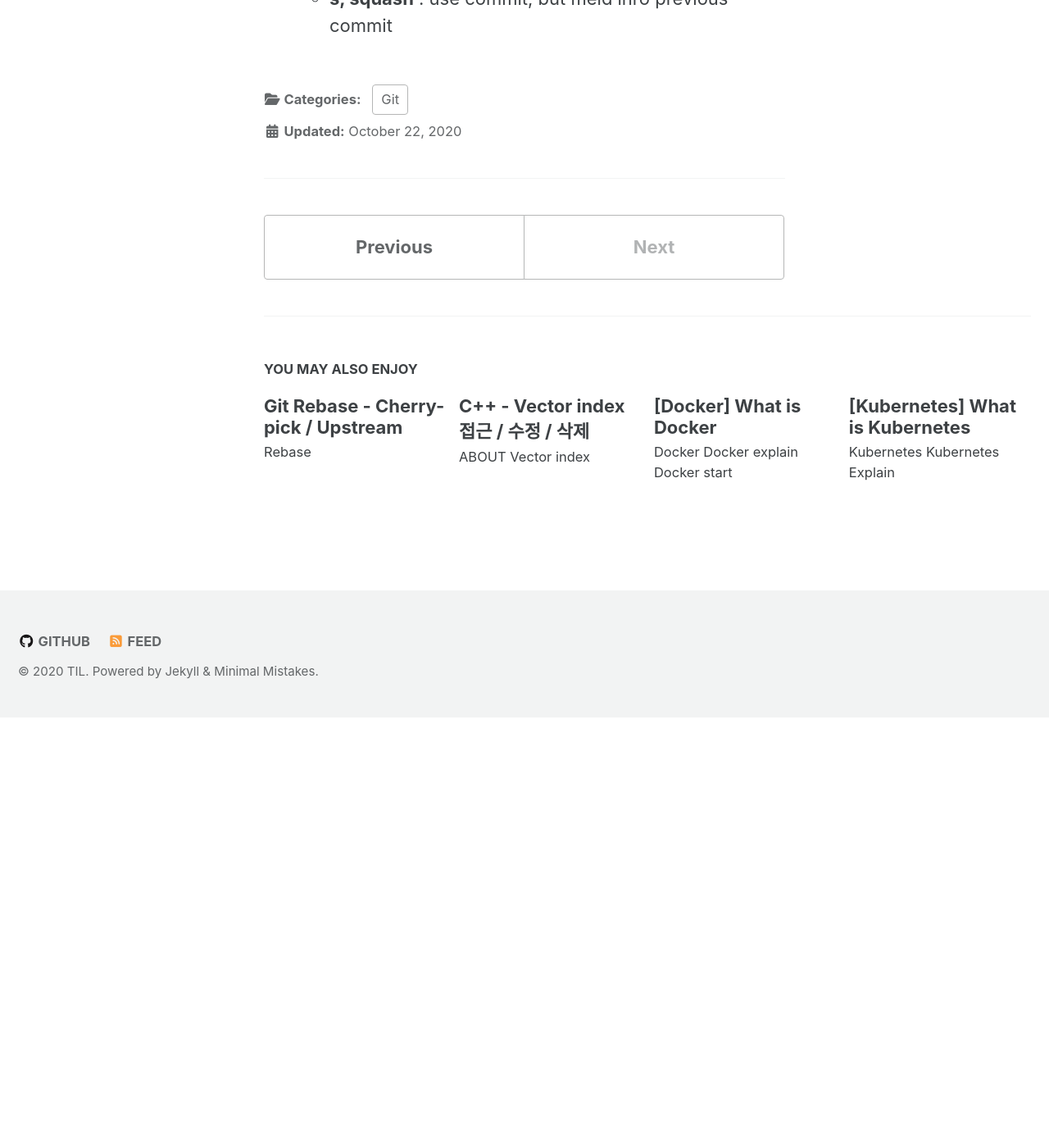
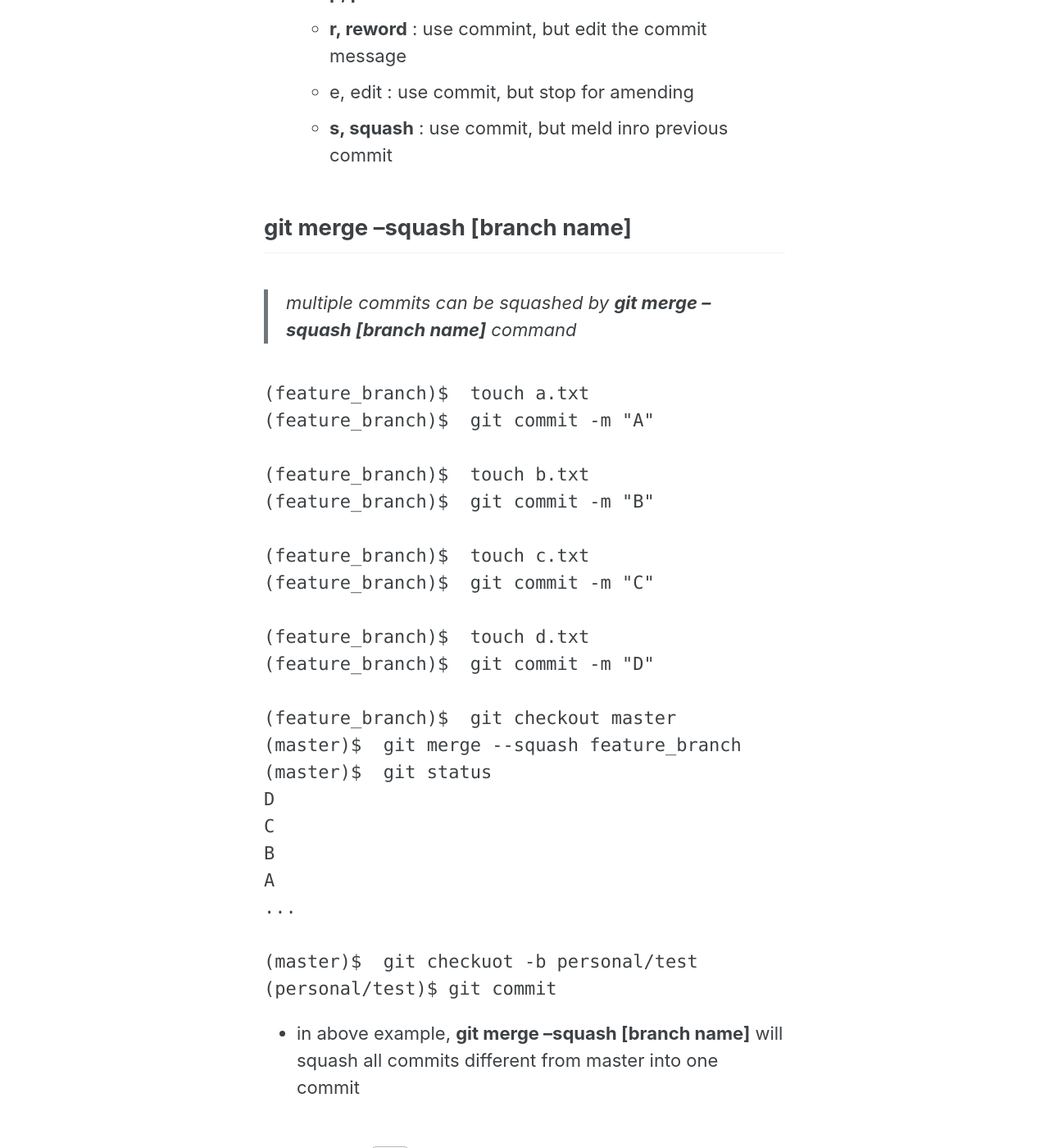
Before and after one commit to sujinsjlee/TIL, a Jekyll site: the page built from _posts/2020-10-22-Git_MergeSquash.md, in a window 1280 px wide and 1400 px high, scrolled down 2211 px. Shown: the whole window at 82% size. Built offline with Jekyll 4.4.1, drawn with Linux system fonts in a browser that asks for light colours; cached includes are drawn as plain includes; nearby versions of some CDN libraries; before the commit the page ends 3086 px from its top, so only the background shows below that; some of the changed text lies outside the part shown.

Commit message:
[git] git merge --squash

````diff
--- a/_posts/2020-10-22-Git_MergeSquash.md
+++ b/_posts/2020-10-22-Git_MergeSquash.md
@@ -38,7 +38,10 @@ tags:
 d839f20a A
 ```
 * __HEAD__ is currently pointing at D
-* Squash D,C,B into A
+
+## git reabase -i HEAD~3
+>  Squash D,C,B into A
+
 
 ```
 git reabase -i HEAD~3
@@ -66,3 +69,36 @@ s 4beaeec1 D
   * **r, reword** : use commint, but edit the commit message
   * e, edit : use commit, but stop for amending
   * **s, squash** : use commit, but meld inro previous commit
+
+
+## git merge --squash [branch name]
+> multiple commits can be squashed by **git merge --squash [branch name]** command
+
+
+```git
+(feature_branch)$  touch a.txt
+(feature_branch)$  git commit -m "A"
+
+(feature_branch)$  touch b.txt
+(feature_branch)$  git commit -m "B"
+
+(feature_branch)$  touch c.txt
+(feature_branch)$  git commit -m "C"
+
+(feature_branch)$  touch d.txt
+(feature_branch)$  git commit -m "D"
+
+(feature_branch)$  git checkout master
+(master)$  git merge --squash feature_branch
+(master)$  git status
+D
+C
+B
+A
+...
+
+(master)$  git checkuot -b personal/test
+(personal/test)$ git commit
+```
+
+* in above example, **git merge --squash [branch name]** will squash all commits different from master into one commit
````
